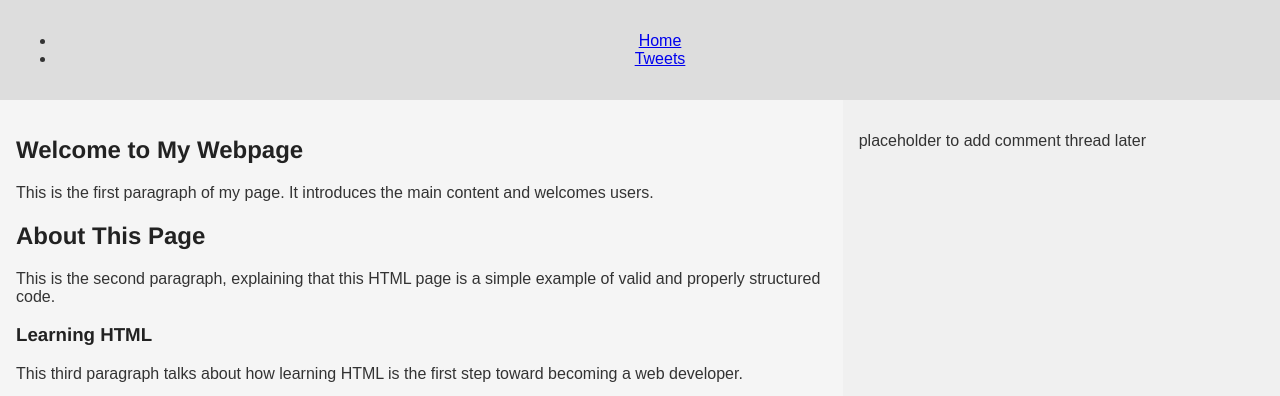
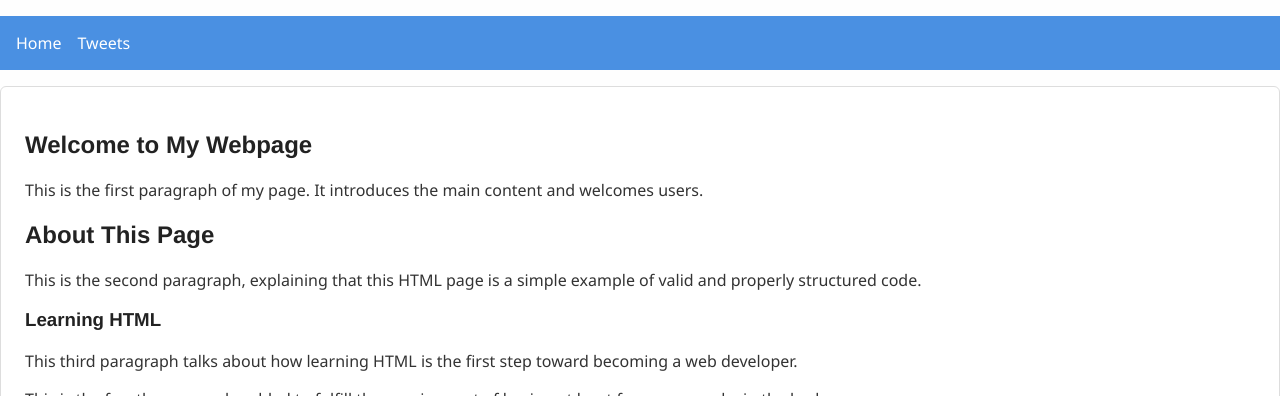
Before and after one commit to Ofarouq310/alx_html_css, a plain HTML site: page css_basic/index.html in a window 1280 px wide. Shown: the top 396 px of the page. Drawn offline with Linux system fonts and the light colour scheme.

Commit message:
Update styles.css

```diff
--- a/css_basic/styles.css
+++ b/css_basic/styles.css
@@ -1,36 +1,40 @@
-/* Make <body> a vertical flex container */
 body {
-  display: flex;
-  flex-direction: column;
-  height: 100vh;
-  margin: 0;
+  background-color: #fefefe;
+  font-family: 'Segoe UI', sans-serif;
+  color: #333;
 }
 
-/* Make <main> a horizontal flex container */
-main {
-  display: flex;
-  flex-direction: row;
-  flex: auto; /* Takes available space */
+header {
+  background-color: #4a90e2;
+  color: white;
 }
 
-/* Content area (article) takes 2/3 of width */
-article {
-  flex: 2;
-  overflow-y: auto;
+.logo {
+  font-size: 2rem;
+  font-weight: bold;
+}
+
+header ul {
+  list-style: none;
+  display: flex;
+  gap: 1rem;
   padding: 1rem;
 }
 
-/* Sidebar (aside) takes 1/3 of width */
-aside {
-  flex: 1;
-  overflow-y: auto;
-  padding: 1rem;
-  background-color: #f0f0f0;
+header li a {
+  text-decoration: none;
+  color: white;
 }
 
-/* Optional: style header and footer */
-header, footer {
-  background-color: #ddd;
+footer {
+  background-color: #222;
+  color: #eee;
   padding: 1rem;
-  text-align: center;
 }
+
+article {
+  background-color: #ffffff;
+  border: 1px solid #ddd;
+  border-radius: 6px;
+  padding: 1.5rem;
+}
```
